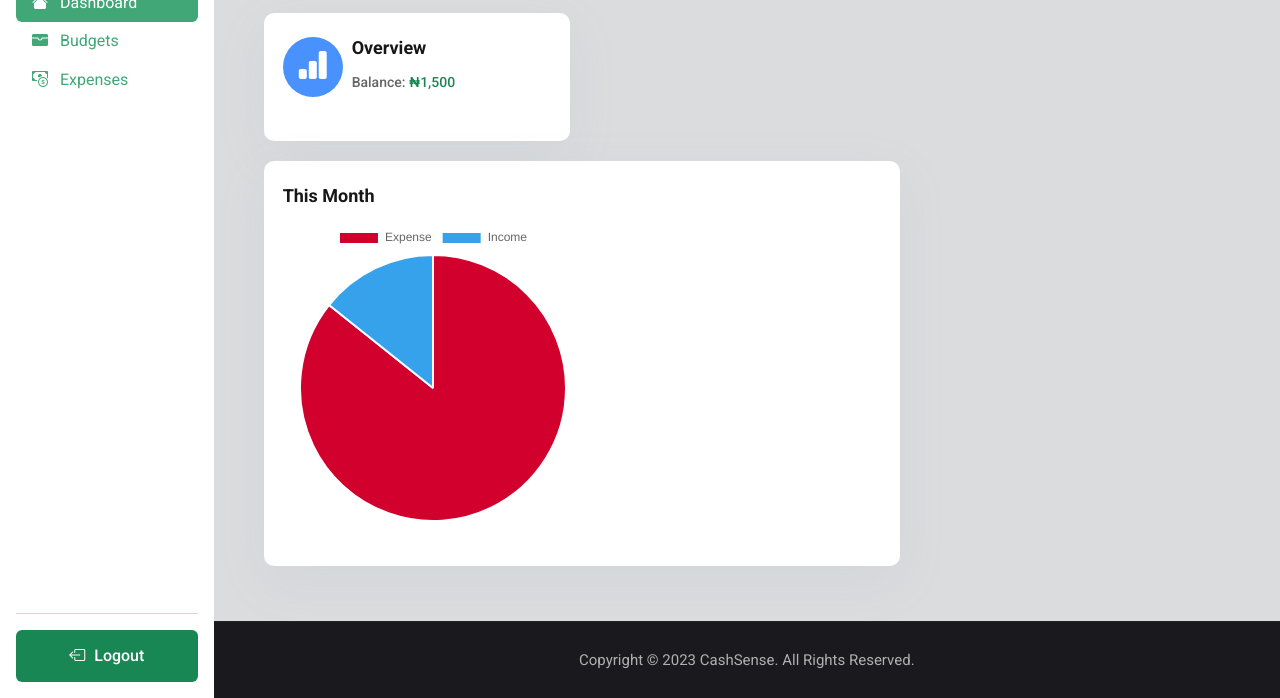
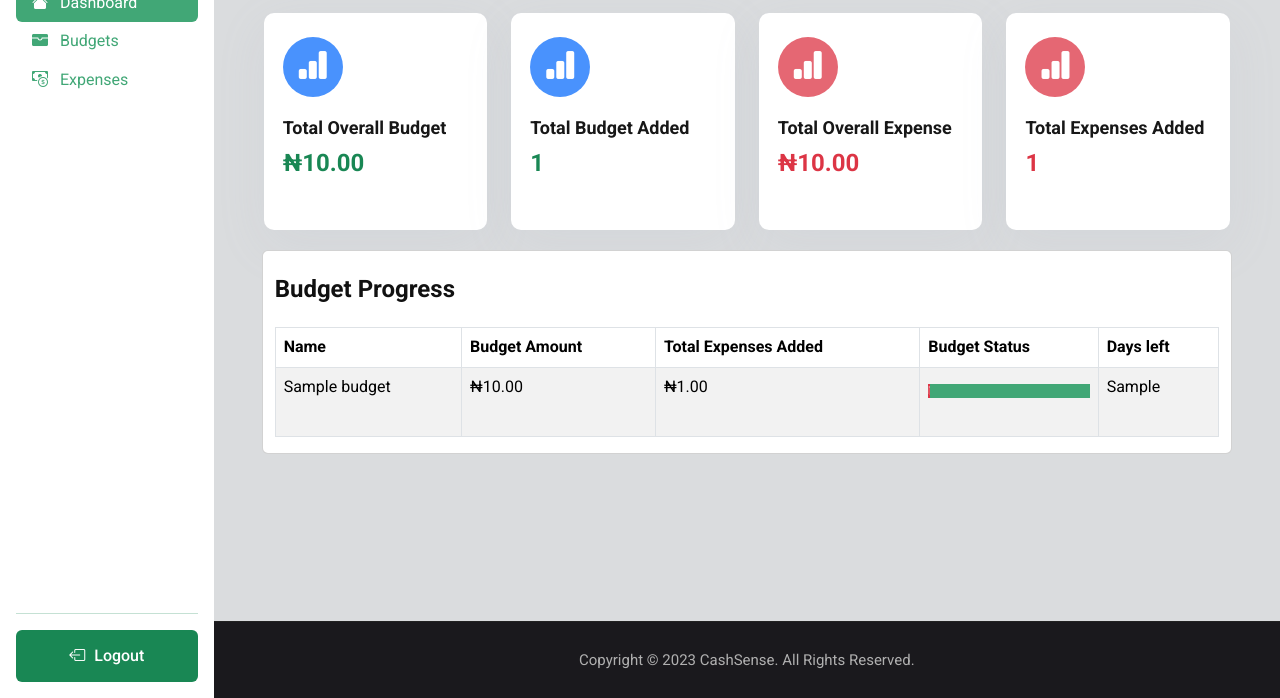
Before and after one commit to amajai/cashsense, a Flask app: template frontend/app/templates/dashboard.html in a window 1280 px wide. Shown: the part 102-800 px from the top of the page. Run offline with Flask 3, Linux system fonts and the light colour scheme; the template is opened without the code that fills it: most values are stand-ins (such as "Sample title", 1, 10 or a date in 2020); some libraries are stand-ins or nearby versions.

Commit message:
update dashboard

```diff
--- a/frontend/app/static/css/style.css
+++ b/frontend/app/static/css/style.css
@@ -3274,7 +3274,7 @@ footer .copyright a {
     font-size: 18px;
     line-height: 1.22;
     color: #171717;
-    margin-bottom: 15px;
+    margin-bottom: 10px;
 }
 
 .stat-cards-info__title {
@@ -3352,3 +3352,10 @@ p.stat-cards-info__progress {
 .table-scroll {
     overflow-x: auto;
 }
+
+.progress {
+    height: 14px;
+    border-radius: 0;
+    margin-bottom: 30px;
+    background-color:#41a776;
+}
--- a/frontend/app/templates/budgets.html
+++ b/frontend/app/templates/budgets.html
@@ -56,7 +56,7 @@
 							</tr>
 						{% endif %}
 						</tbody>
-					</table>
+				</table>
 				{% else %}
 				<div class="container">
 					<div class="text-center my-5">
--- a/frontend/app/templates/dashboard.html
+++ b/frontend/app/templates/dashboard.html
@@ -6,29 +6,104 @@
 	<div class="container px-5">
 		<h4 class='pb-1'>Welcome back, {{session['current_user']['firstname']|title }} {{session['current_user']['lastname']|title }}!</h4>
 		<div class="row stat-cards">
-			<div class="col-md-6 col-xl-4">
+			<div class="col-md-6 col-xl-3">
 			  <article class="stat-cards-item">
 				<div class="stat-cards-icon bg-primary bg-opacity-75">
 					<i class="bi bi-bar-chart-fill fs-2 text-white"></i>
 				</div>
 				<div class="stat-cards-info">
-				  <p class="stat-cards-info__heading">Overview</p>
-				  <p class="stat-cards-info__title">Balance: <span class="text-success">₦1,500</span></p>
+				  <p class="stat-cards-info__heading">Total Overall Budget</p>
+				  <h4 class="text-success">{{"₦{:,.2f}".format(data.overall_budget)}}</h4>
 				</div>
 			  </article>
 			</div>
-		</div>
-
-		<div class="row stat-cards">
-			<div class="col-md-12 col-xl-8">
+			<div class="col-md-6 col-xl-3">
 				<article class="stat-cards-item">
+				  <div class="stat-cards-icon bg-primary bg-opacity-75">
+					  <i class="bi bi-bar-chart-fill fs-2 text-white"></i>
+				  </div>
 				  <div class="stat-cards-info">
-					<p class="stat-cards-info__heading">This Month</p>
-					<canvas id="donutChart"></canvas>
+					<p class="stat-cards-info__heading">Total Budget Added</p>
+					<h4 class="text-success">{{data.budget_count}}</h4>
+				  </div>
+				</article>
+			  </div>
+			<div class="col-md-6 col-xl-3">
+			  <article class="stat-cards-item">
+				<div class="stat-cards-icon bg-danger bg-opacity-75">
+					<i class="bi bi-bar-chart-fill fs-2 text-white"></i>
+				</div>
+				<div class="stat-cards-info">
+				  <p class="stat-cards-info__heading">Total Overall Expense</p>
+				  <h4 class="text-danger">{{"₦{:,.2f}".format(data.overall_expense)}}</h4>
+				</div>
+			  </article>
+			</div>
+			<div class="col-md-6 col-xl-3">
+				<article class="stat-cards-item">
+				  <div class="stat-cards-icon bg-danger bg-opacity-75">
+					  <i class="bi bi-bar-chart-fill fs-2 text-white"></i>
+				  </div>
+				  <div class="stat-cards-info">
+					<p class="stat-cards-info__heading">Total Expenses Added</p>
+					<h4 class="text-danger">{{data.expense_count}}</h4>
 				  </div>
 				</article>
 			  </div>
 		</div>
 
+		<div class="card container">
+			<h4 class="my-4">Budget Progress</h4>
+			<div class="table-responsive">
+				{% if data %}
+					<table class="table table-bordered table-striped table-hover">
+						<thead>
+							<tr>
+								<th>Name</th>
+								<th>Budget Amount</th>
+								<th>Total Expenses Added</th>
+								<th>Budget Status</th>
+								<th>Days left</th>
+							</tr>
+						</thead>
+						{% if data.budgets %}
+						<tbody>
+							{% for budget in data.budgets %}
+								<tr>
+									<td>{{budget.name}}</td>
+									<td>
+										<span class=''>{{"₦{:,.2f}".format(budget.amount)}}</span>
+									</td>
+									{% if budget.total_expense %}
+										<td>{{"₦{:,.2f}".format(budget.total_expense)}}</td>
+									{% else %}
+										<td>₦0</td>
+									{% endif %}
+									<td class="">
+										<div class="progress mt-2" role="progressbar" aria-label="Budget striped" aria-valuenow="75" aria-valuemin="0" aria-valuemax="100">
+											<div class="progress-bar progress-bar-striped progress-bar-animated bg-danger" style="width: {{(1 - (budget.amount-budget.total_expense)/budget.amount)|round(0, 'ceil')}}%">{{(1 - (budget.amount-budget.total_expense)/budget.amount)|round(0, 'ceil')|int}}</div>
+										</div>
+									</td>
+									{% if budget.remaining_days %}
+										<td>{{budget.remaining_days}}</td>
+									{% else %}
+										<td>Timeover!</td>
+									{% endif %}
+								</tr>
+							{% endfor %}
+						</tbody>
+						{% else %}
+						<tbody class="table-warning">
+							<tr>
+								<td colspan="10" class="text-center py-5">No Budget hass been added!</td>
+							</tr>
+							</tbody>
+						{% endif %}
+					</table>
+				{% endif %}
+			</div>
+
+		</div>
+
 	</div>
 {% endblock %}
```
Also changed, not shown: frontend/app/routes.py (+56 -8 lines).
